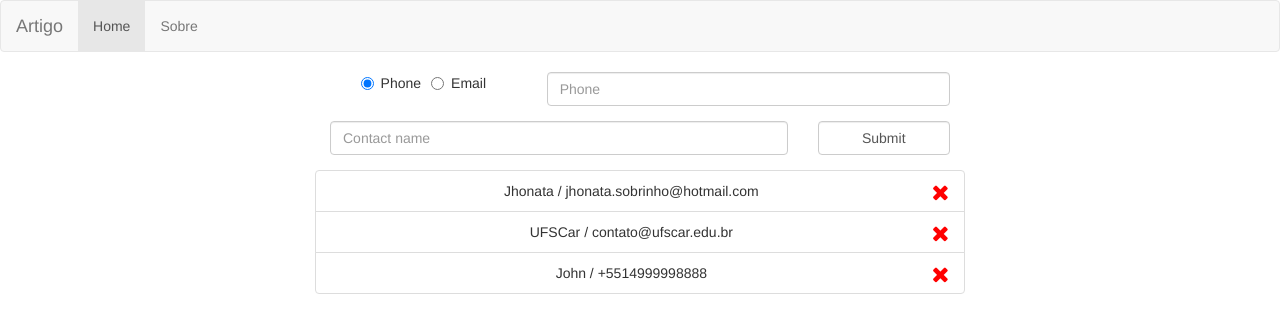
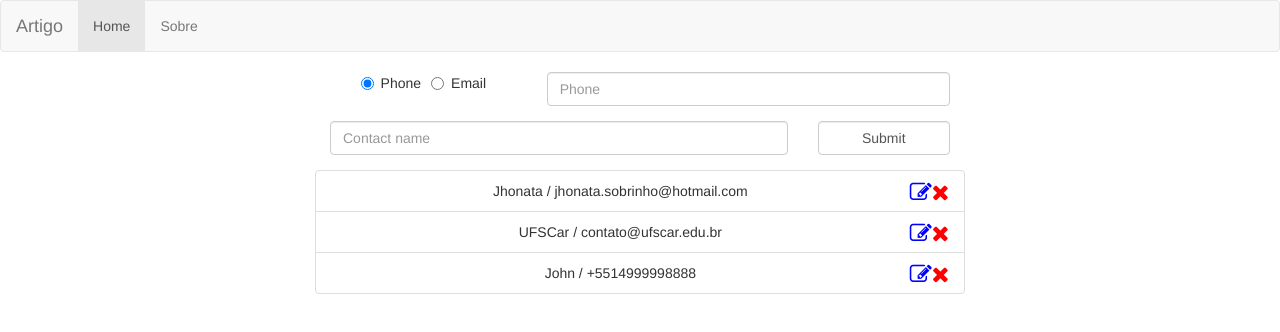
Before and after one commit to jhonatasobrinho/artigo-exemplo, a React (Create React App) app: page / in a window 1280 px wide. Shown: the top 332 px of the page. Built offline with nearby package versions, Linux system fonts and the light colour scheme.

Commit message:
atividade 2

```diff
--- a/src/App.js
+++ b/src/App.js
@@ -9,26 +9,65 @@ class App extends Component {
         super(props, context);
 
         this.state = {
-            contatos
+            contatos,
+            form: {}
         };
 
         this.onAdicionarContato = this.onAdicionarContato.bind(this);
         this.onRemoverContato = this.onRemoverContato.bind(this);
+        this.onEditHandle = this.onEditHandle.bind(this);
+        this.editContact = this.editContact.bind(this);
+        this.setName  = this.setName.bind(this);
+        this.setEmail  = this.setEmail.bind(this);
     }
+
+    setName(e) {
+
+        const { value } = e.target;
+
+        this.setState({ ...this.state.form, form:{ name: value } });
+    }
+
+    setEmail(e) {
+
+        const { value } = e.target;
+
+        this.setState({ ...this.state.form,  form:{ email: value }  });
+    }
+
 
     onAdicionarContato(e) {
         const optValue = e.target.optradio.value;
 
         const name = e.target.nome.value;
 
-        const contato = {
-            id: Math.max.apply(Math, this.state.contatos.map((c) => c.id)) + 1,
-            name: name.substr(0, name.length - 1),
-            [optValue]: e.target[optValue].value
-        };
+        const { id, email } = this.state
 
         let contatos = this.state.contatos;
-        contatos.push(contato);
+
+        // TODO - REFACTORY!
+        if (id > 0) {
+
+            contatos.map((contato, index) => {
+                if (contato.id === id) {
+                    contatos[index] = {
+                        name: name,
+                        email: email
+                    }
+
+                }
+            })
+
+        } else {
+
+            const contato = {
+                id: Math.max.apply(Math, this.state.contatos.map((c) => c.id)) + 1,
+                name: name,
+                [optValue]: e.target[optValue].value
+            };
+            contatos.push(contato);
+
+        }
 
         this.setState({contatos});
 
@@ -41,6 +80,25 @@ class App extends Component {
         this.setState({
             contatos: this.state.contatos.filter(contato => contato.id !== id)
         })
+    }
+
+    editContact(contact, filteredId) {
+        const { id, name, email } = contact
+
+        if (id === filteredId ) {
+            this.setState({
+                form: {
+                    name: name,
+                    email: email,
+                    id: id
+                }
+            })
+        }
+
+    }
+
+    onEditHandle(id) {
+        const contact = this.state.contatos.find(contato => this.editContact(contato, id));
     }
 
     render() {
@@ -61,9 +119,15 @@ class App extends Component {
                         </div>
                     </div>
                 </nav>
-                <Main contatos={this.state.contatos}
+                <Main state={this.state}
+                      setName={this.setName}
+                      setEmail={this.setEmail}
                       onAdicionarContato={this.onAdicionarContato}
-                      onRemoverContato={this.onRemoverContato}/>
+                      onRemoverContato={this.onRemoverContato}
+                      onEditHandle={this.onEditHandle}
+                      onChangeNameHandle={this.onChangeNameHandle}
+
+                />
             </div>
         );
     }
@@ -72,6 +136,7 @@ class App extends Component {
         e.target[e.target.optradio.value].focus();
         e.target[e.target.optradio.value].value = '';
         e.target.nome.value = '';
+        this.setState({ form: {}, id: '' })
     }
 }
 
--- a/src/components/main/Main.js
+++ b/src/components/main/Main.js
@@ -22,7 +22,20 @@ class Main extends Component {
     }
 
     render() {
-        const {contatos, onAdicionarContato, onRemoverContato} = this.props;
+        const {
+            state,
+            setName,
+            setEmail,
+            onAdicionarContato,
+            onRemoverContato,
+            onEditHandle,
+            onChangeNameHandle,
+        } = this.props;
+
+        const { contatos, form } = state
+
+        const { email, name } = form
+
 
         return (
             <div className="container container-fluid" style={{maxWidth: '650px'}}>
@@ -53,6 +66,8 @@ class Main extends Component {
                                        name={this.isPhoneSelected() ? 'phone' : 'email'}
                                        placeholder={this.isPhoneSelected() ? 'Phone' : 'Email'}
                                        type={this.isPhoneSelected() ? 'text' : 'email'}
+                                       value={email}
+                                       onChange={setEmail}
                                        autofocus
                                        required
                                 />
@@ -64,6 +79,8 @@ class Main extends Component {
                             <div className="col-md-9 col-sm-10">
                                 <input className="form-control"
                                        name="nome"
+                                       value={name}
+                                       onChange={setName}
                                        placeholder="Contact name"
                                        type="text"/>
                             </div>
@@ -87,6 +104,11 @@ class Main extends Component {
                                        className="fa fa-times fa-2x"
                                        aria-hidden="true"/>
 
+                                    <i onClick={() => onEditHandle(id)}
+                                    style={{float: 'right', color: 'blue', cursor: 'pointer', fontSize: '22px'}}
+                                    className="fa fa-edit fa-2x"
+                                    aria-hidden="true"/>
+
                                 </li>
                             );
                         })}
```
